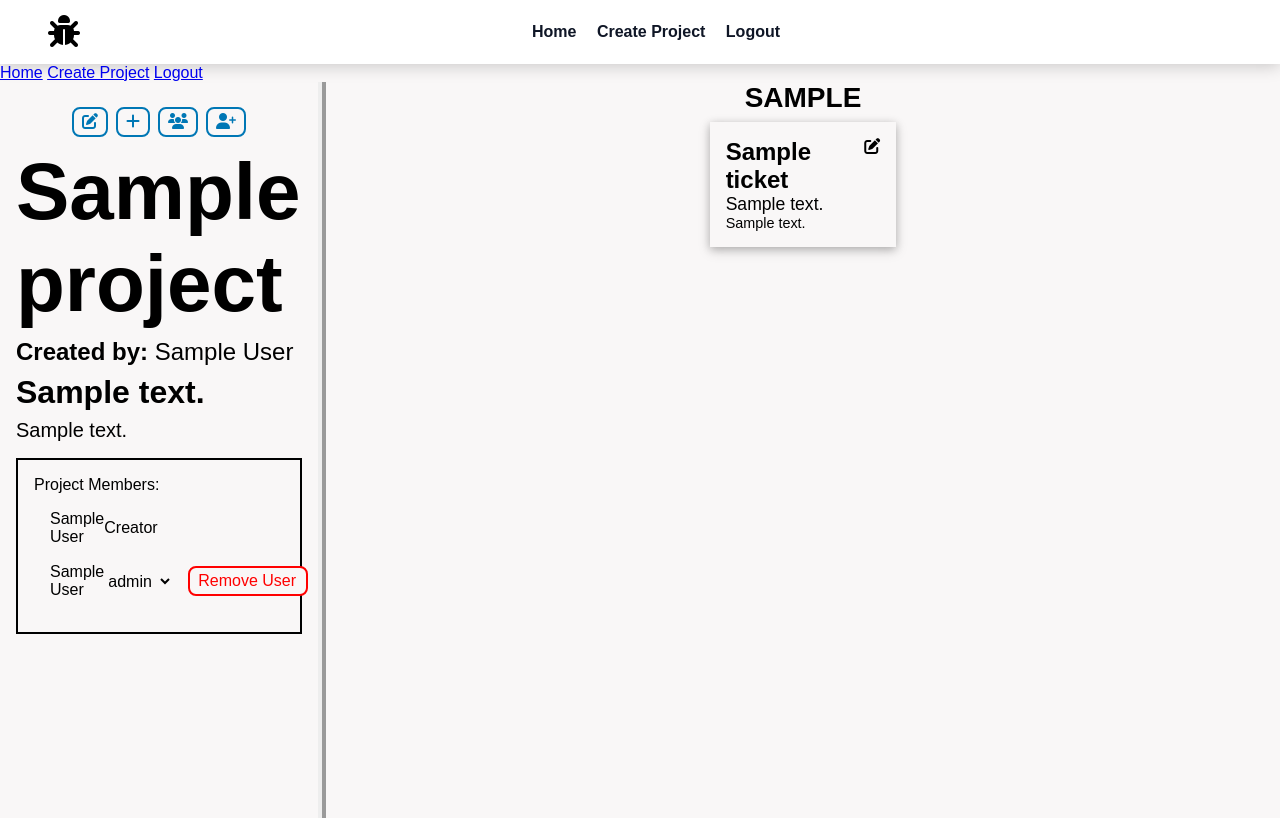
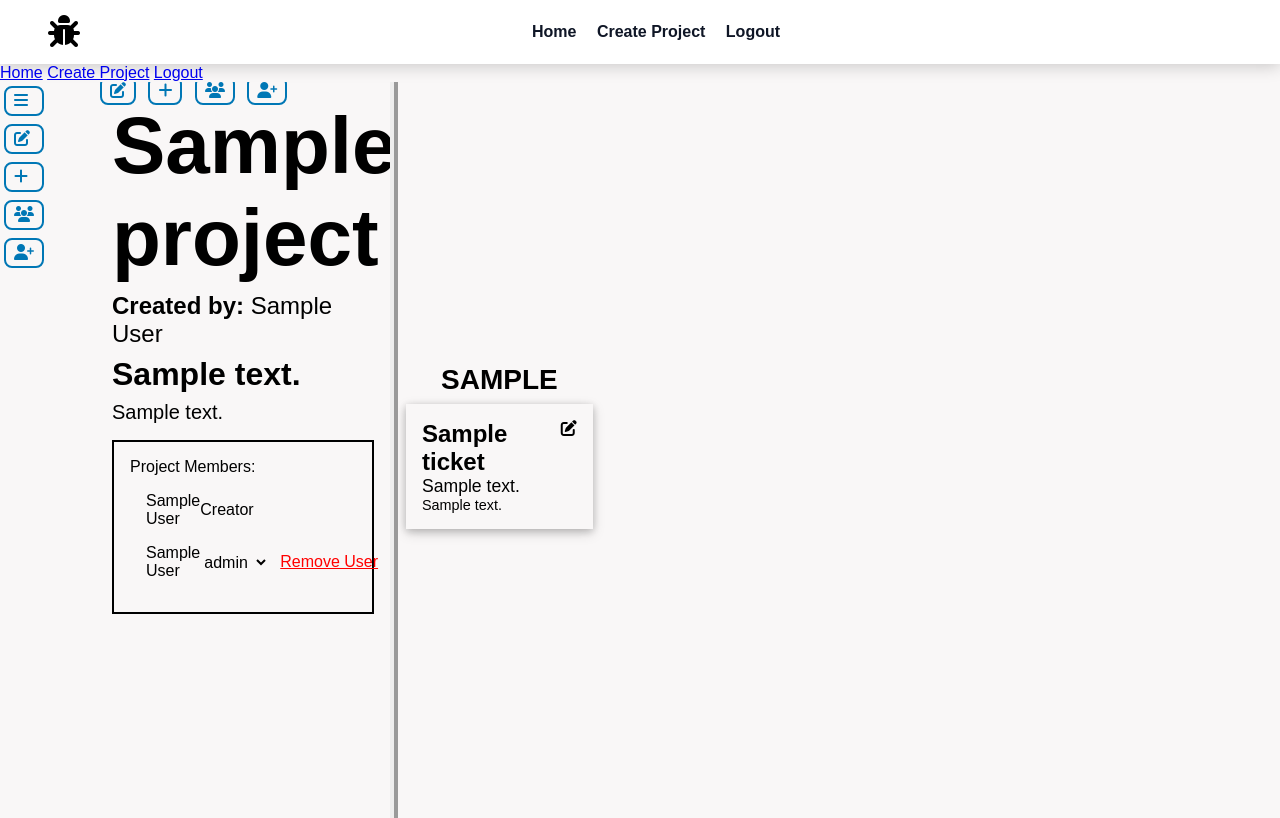
Before and after one commit to andrew-zabloudil/DevTick, a Flask app: page /project/1 in a window 1280 px wide. Run offline with Flask 2, Linux system fonts and the light colour scheme; a user stored in the database is signed in; tables that the repository leaves empty hold one stand-in row (values such as "Sample post"); some libraries are stand-ins or nearby versions.

Commit message:
Add collapsible project pane for smaller screens

```diff
--- a/templates/project.html
+++ b/templates/project.html
@@ -1,8 +1,23 @@
 {% include "header.html" %}
 
 <div class="flex-row">
+  <div class="mobile-project-pane">
+    <nav class="sub-nav flex-col" id="mobile-project-nav">
+      <a href = "#" onclick="openProjectPane()" id="project-info" class="nav-button" title="View Project Information"><i class="fas fa-bars"></i></a>
+      {% if is_creator(project.id) %}
+       <a href="{{ url_for('edit_project', project_id=project.id) }}" class="nav-button" title="Edit Project Information"><i class="fas fa-edit"></i></a>
+      {% endif %}
+      {% if is_editor(project.id) or is_admin(project.id) or is_creator(project.id) %}
+        <a href="{{ url_for('create_ticket', project_id=project.id) }}" class="nav-button" title="Create New Ticket"><i class="fas fa-plus"></i></a>
+      {% endif %}
+      <a href="#user-list" class="nav-button" title="View Users"><i class="fas fa-users"></i></a>
+      {% if is_admin(project.id) or is_creator(project.id) %}
+        <a href="{{ url_for('add_user', project_id=project.id) }}" class="nav-button" title="Add User"><i class="fas fa-user-plus"></i></a>
+      {% endif %}
+    </nav>
+  </div>
   <div class="project-pane flex-col">
-    <nav id="sub-nav">
+    <nav class="sub-nav desktop">
       {% if is_creator(project.id) %}
        <a href="{{ url_for('edit_project', project_id=project.id) }}" class="nav-button" title="Edit Project Information"><i class="fas fa-edit"></i></a>
       {% endif %}
@@ -41,7 +56,7 @@
                       <option value="Admin">Admin</option>
                     </select>
                   </form>
-                  <a href="{{ url_for('remove_user', project_id=project.id, user_id=user.user_id) }}" class="nav-button warning">Remove User</a>
+                  <a href="{{ url_for('remove_user', project_id=project.id, user_id=user.user_id) }}" class="remove-button warning">Remove User</a>
                 {% else %}
                   <span>{{ user.user_role }}</span>
                 {% endif %}
@@ -52,7 +67,7 @@
       {% endif %}
     </div>
   </div>
-  <div class="ticket-pane flex-row">
+  <div class="ticket-pane flex-col">
     {% if not project.tickets %}
       <p>This project has no tickets yet. Get started now by clicking Create Ticket!</p>
     {% else %}
```
